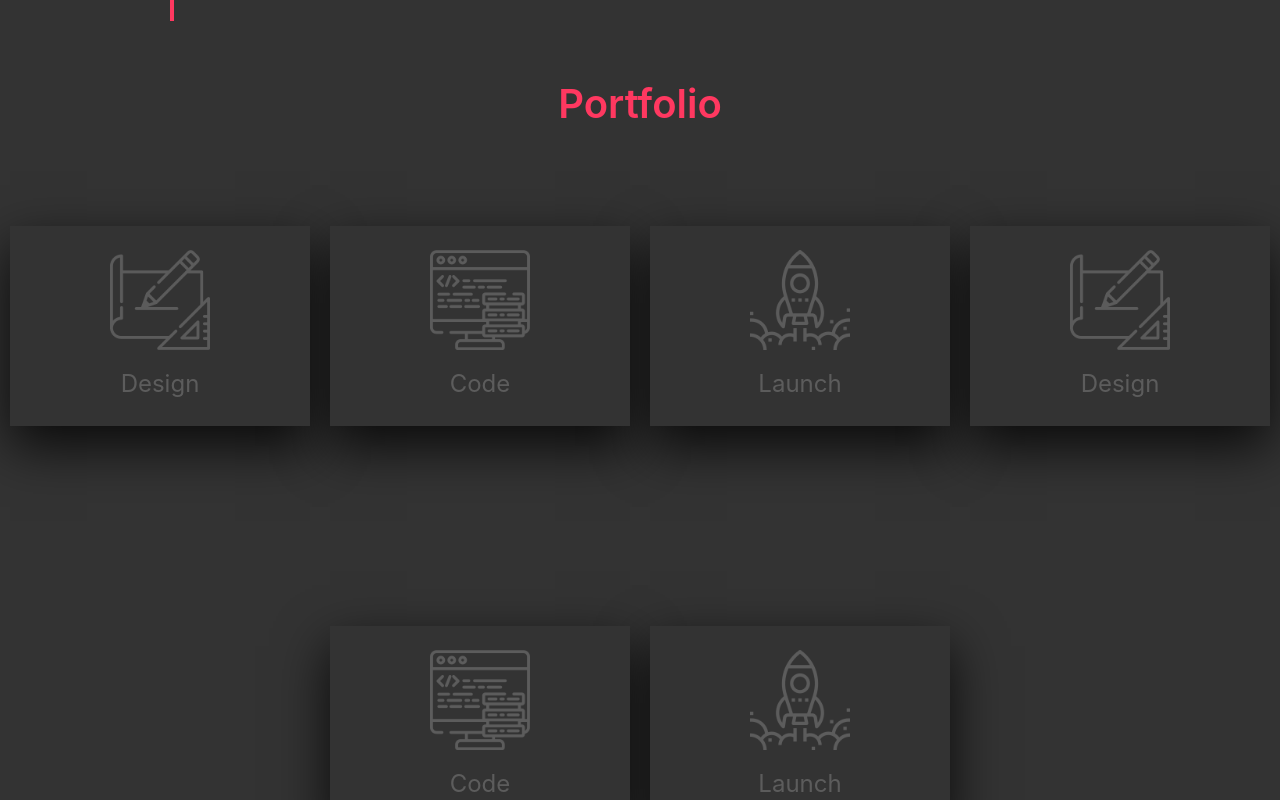
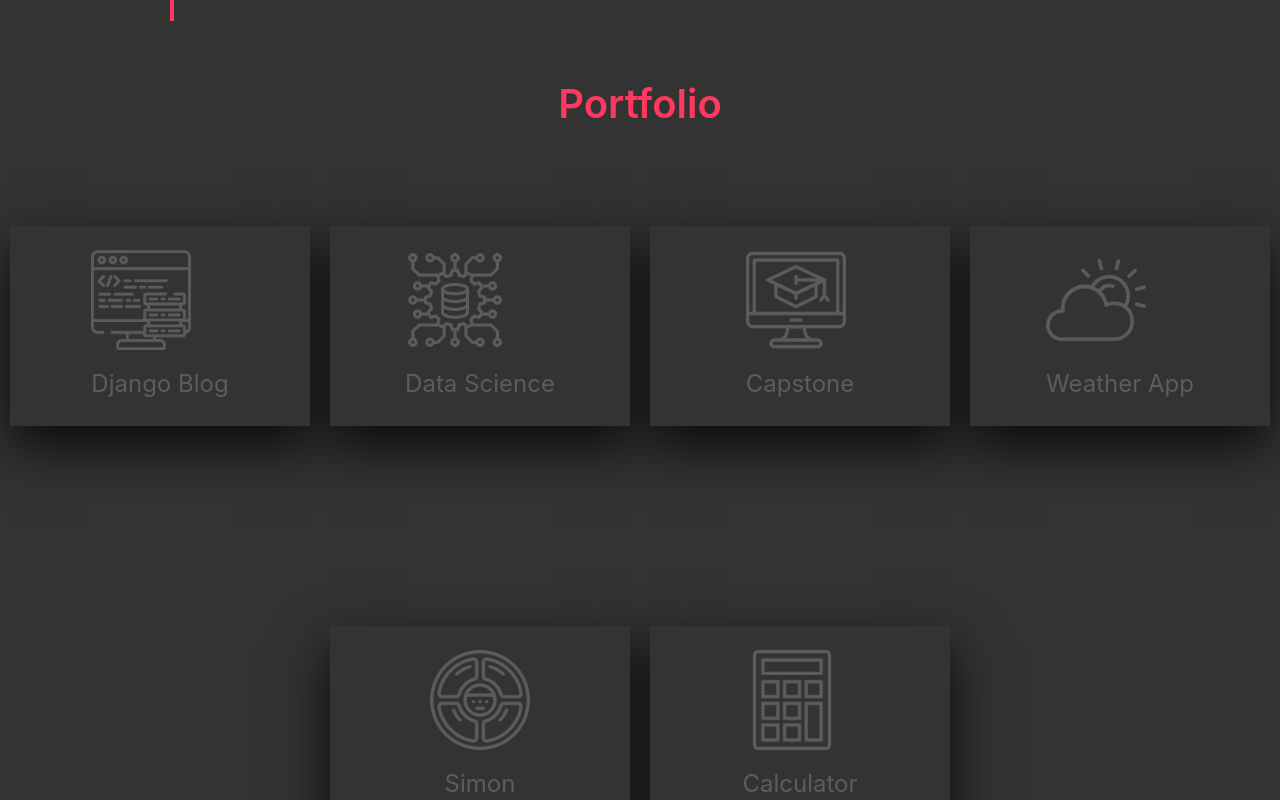
Before and after one commit to rcortezk9/ResumeWebsite, a plain HTML site: page index.html in a window 1280 px wide. Shown: the part 2953-3753 px from the top of the page. Drawn offline with nearby package versions, Linux system fonts and the light colour scheme; files whose address does not match are found by name.

Commit message:
Added the content and img to the portfolio.

```diff
--- a/index.html
+++ b/index.html
@@ -105,9 +105,9 @@
                             <progress class="progress is-danger has-text-light" value="70" max="100"></progress>
                             <p class="subtitle has-text-light is-marginless">Panadas</p>
                             <progress class="progress is-danger has-text-light" value="70" max="100"></progress>
-                            <p class="subtitle has-text-light is-marginless">NyPy</p>
+                            <p class="subtitle has-text-light is-marginless">NumPy</p>
                             <progress class="progress is-danger has-text-light" value="70" max="100"></progress>
-                            <p class="subtitle has-text-light is-marginless">MathPlotLib</p>
+                            <p class="subtitle has-text-light is-marginless">MatPlotLib</p>
                             <progress class="progress is-danger has-text-light" value="70" max="100"></progress>
                             <p class="subtitle has-text-light is-marginless">HTML</p>
                             <progress class="progress is-danger has-text-light" value="85" max="100"></progress>
@@ -207,84 +207,86 @@
             <div class="portfolio-card">
                 <div class="face face1">
                     <div class="pcontent">
-                        <img class="portfolio-img" src="img/design.png" alt="">
-                        <h3>Design</h3>
+                        <img class="portfolio-img" src="img/code.png" alt="">
+                        <h3>Django Blog</h3>
                     </div>
                 </div>
                 <div class="face face2">
                     <div class="pcontent">
-                        <p class="portfolio-p">Simple Simon project. Built using HTML, CSS, & JavaScript.</p>
-                        <a class="portfolio-a" href="#">Read More</a>
+                        <p class="portfolio-p">A Data Science Blog. A blog website Django Framework, HTML, CSS, SQL.
+                            Go ahead create a profile and blog. If you forget your passed go ahead and reset it.</p>
+                        <a class="portfolio-a" href="https://datascienceblogapp.herokuapp.com" target="_blank">View</a>
                     </div>
                 </div>
             </div>
             <div class="portfolio-card">
                 <div class="face face1">
                     <div class="pcontent">
-                        <img class="portfolio-img" src="img/code.png" alt="">
-                        <h3>Code</h3>
+                        <img class="portfolio-img" src="img/data-science.png" alt="">
+                        <h3>Data Science</h3>
                     </div>
                 </div>
                 <div class="face face2">
                     <div class="pcontent">
-                        <p class="portfolio-p">Lorem ipsum dolor sit amet, consectetur adipisicing elit. Alias aliquam autem enim illum in nulla</p>
-                        <a class="portfolio-a" href="#">Read More</a>
+                        <p class="portfolio-p">Data Science projects using Jupyter Note Books. My project use data science
+                        frameworks like pandas, NumPy, and Matplotlib</p>
+                        <a class="portfolio-a" href="#" target="_blank">View</a>
                     </div>
                 </div>
             </div>
             <div class="portfolio-card">
                 <div class="face face1">
                     <div class="pcontent">
-                        <img class="portfolio-img" src="img/launch.png" alt="">
-                        <h3>Launch</h3>
+                        <img class="portfolio-img" src="img/online-course.png" alt="">
+                        <h3>Capstone</h3>
                     </div>
                 </div>
                 <div class="face face2">
                     <div class="pcontent">
-                        <p class="portfolio-p">Lorem ipsum dolor sit amet, consectetur adipisicing elit. Alias aliquam autem enim illum in nulla</p>
-                        <a class="portfolio-a" href="#">Read More</a>
+                        <p class="portfolio-p">Level up learning! Capston project that is a Java-based Platform. Connection to advance education 1:1 student & teacher.</p>
+                        <a class="portfolio-a" href="https://github.com/HomeSchoolingApp/LevelUpLearningApplication" target="_blank">GitHub</a>
                     </div>
                 </div>
             </div>
             <div class="portfolio-card">
                 <div class="face face1">
                     <div class="pcontent">
-                        <img class="portfolio-img" src="img/design.png" alt="">
-                        <h3>Design</h3>
+                        <img class="portfolio-img" src="img/sun.png" alt="">
+                        <h3>Weather App</h3>
                     </div>
                 </div>
                 <div class="face face2">
                     <div class="pcontent">
-                        <p class="portfolio-p">Lorem ipsum dolor sit amet, consectetur adipisicing elit. Alias aliquam autem enim illum in nulla</p>
-                        <a class="portfolio-a" href="#">Read More</a>
+                        <p class="portfolio-p">Weather App. Used Google & Weather API with a drag & drop marker. Get weather updates for 3, 6, 9 day forecast.</p>
+                        <a class="portfolio-a" href="https://rcortezk9.github.io/weather_map.html" target="_blank">View</a>
                     </div>
                 </div>
             </div>
             <div class="portfolio-card">
                 <div class="face face1">
                     <div class="pcontent">
-                        <img class="portfolio-img" src="img/code.png" alt="">
-                        <h3>Code</h3>
+                        <img class="portfolio-img" src="img/simon.png" alt="">
+                        <h3>Simon</h3>
                     </div>
                 </div>
                 <div class="face face2">
                     <div class="pcontent">
-                        <p class="portfolio-p">Lorem ipsum dolor sit amet, consectetur adipisicing elit. Alias aliquam autem enim illum in nulla</p>
-                        <a class="portfolio-a" href="#">Read More</a>
+                        <p class="portfolio-p">Test yourself. Watch, remember, and repeat. It fast-paced, challenging that keeps track of your score.</p>
+                        <a class="portfolio-a" href="https://rcortezk9.github.io/simple-simmon.html" target="_blank">Play</a>
                     </div>
                 </div>
             </div>
             <div class="portfolio-card">
                 <div class="face face1">
                     <div class="pcontent">
-                        <img class="portfolio-img" src="img/launch.png" alt="">
-                        <h3>Launch</h3>
+                        <img class="portfolio-img" src="img/calculator.png" alt="">
+                        <h3>Calculator</h3>
                     </div>
                 </div>
                 <div class="face face2">
                     <div class="pcontent">
-                        <p class="portfolio-p">Lorem ipsum dolor sit amet, consectetur adipisicing elit. Alias aliquam autem enim illum in nulla</p>
-                        <a class="portfolio-a" href="#">Read More</a>
+                        <p class="portfolio-p">Calculator program that can handle simple arithmetic. Your able to use your mouse or keys. More to come for this app.</p>
+                        <a class="portfolio-a" href="https://rcortezk9.github.io/calculator.html" target="_blank">Try Me</a>
                     </div>
                 </div>
             </div>
```
Also changed, not shown: img/api.png (added), img/calculator.png (added), img/data-science.png (added), img/design.png (deleted), img/launch.png (deleted), img/online-course.png (added), img/simon.png (added), img/sun.png (added).
